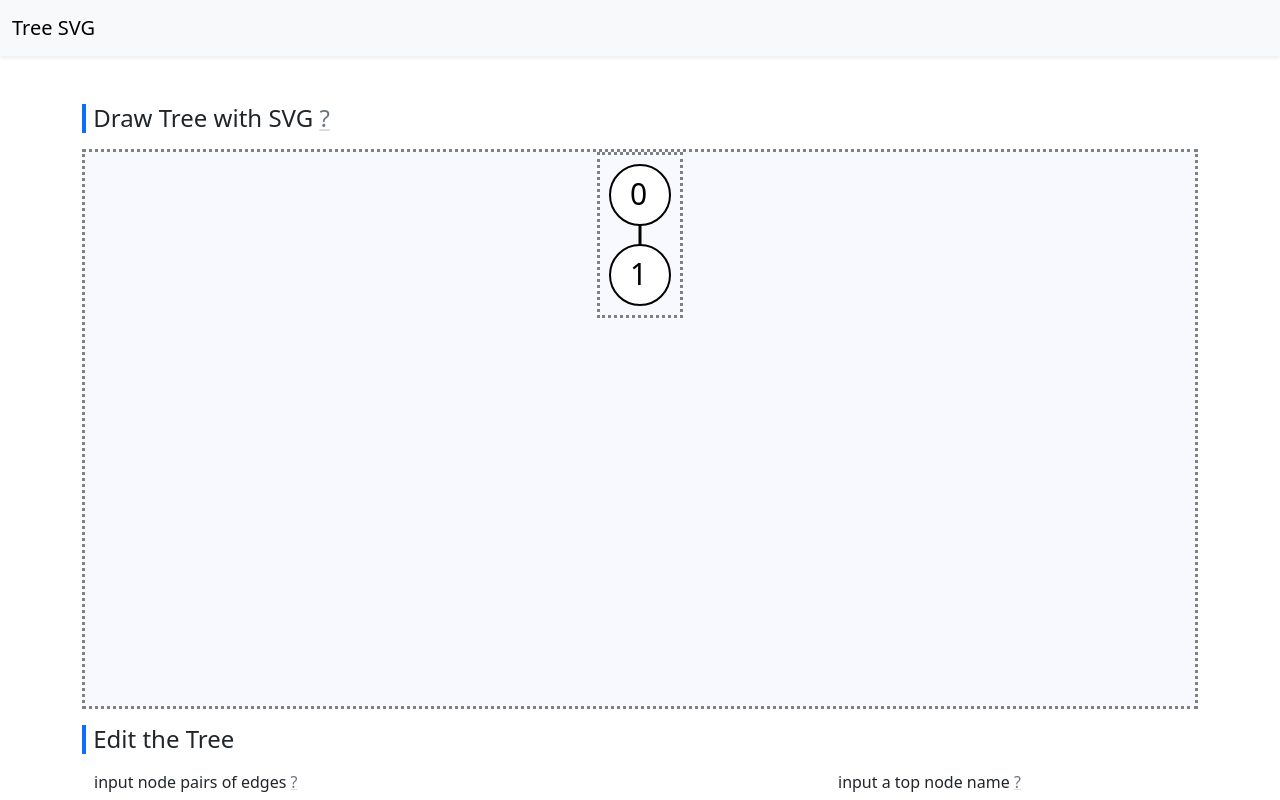
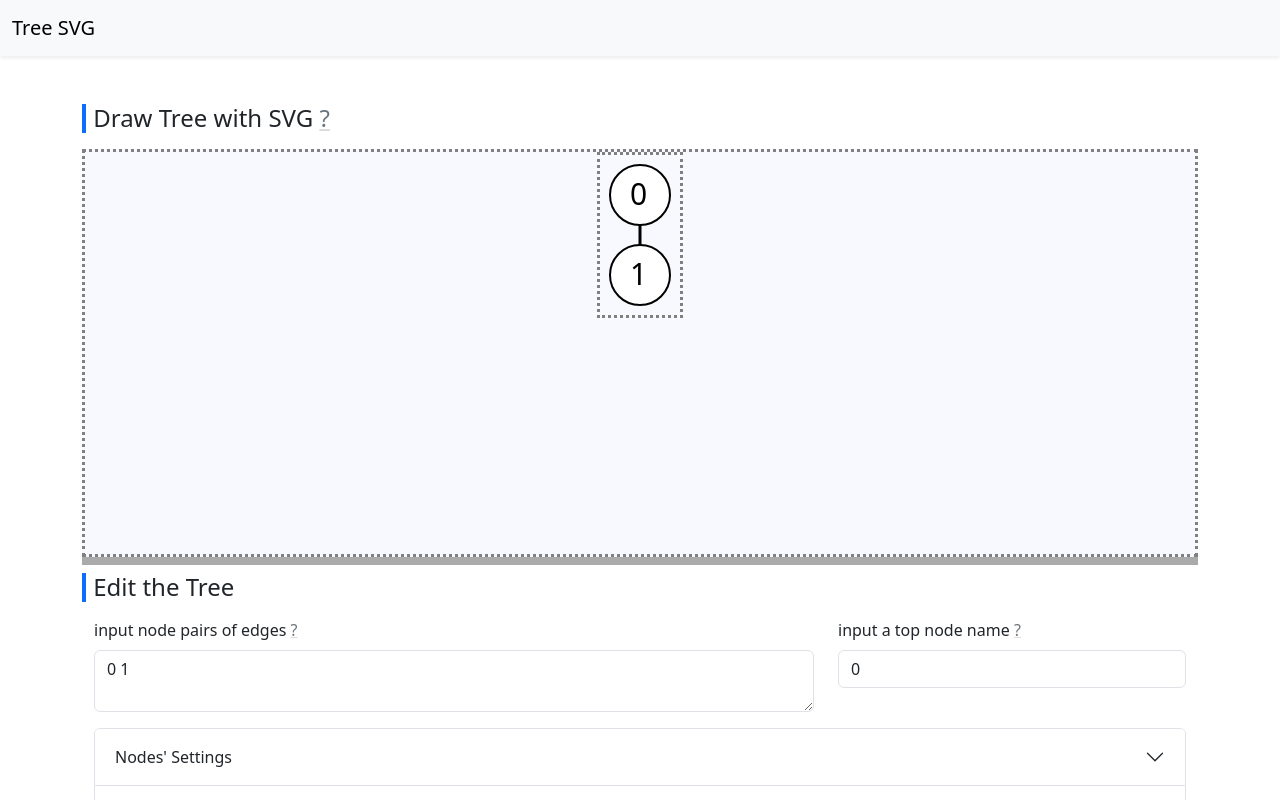
Before and after one commit to halfminami/tree_visualization, a Svelte app: page / in a window 1280 px wide. Shown: the top 800 px of the page. Built offline with nearby package versions, Linux system fonts and the light colour scheme.

Commit message:
resizable svg view

```diff
--- a/src/App.svelte
+++ b/src/App.svelte
@@ -1,5 +1,6 @@
 <script lang="ts">
   import DescLink from './comp/DescLink.svelte';
+  import ResizableHeight from './comp/ResizableHeight.svelte';
   import Controls from './lib/Controls.svelte';
   import Description from './lib/Description.svelte';
   import DrawTree from './lib/DrawTree.svelte';
@@ -7,6 +8,9 @@
 
   const formId = idCntr.get();
   const headingId = idCntr.get();
+
+  let resizeHeight: number | undefined;
+  $: console.log(resizeHeight);
 
   let svgEl: SVGSVGElement;
 </script>
@@ -20,11 +24,18 @@
 <main class="container my-5">
   <section>
     <h1>Draw Tree with SVG <DescLink id={$descSvg} /></h1>
-    <div class="m-auto my-3 svgwrap">
+    <ResizableHeight class="m-auto my-3" bind:height={resizeHeight}>
+      <div
+        class="svgwrap"
+        style="height:{resizeHeight == undefined
+          ? '50svh'
+          : `${resizeHeight}px`};"
+      >
         <output form={formId} class="svg m-auto d-block">
           <DrawTree bind:self={svgEl} labelledBy={headingId} />
         </output>
       </div>
+    </ResizableHeight>
   </section>
   <section>
     <h1>Edit the Tree</h1>
@@ -34,10 +45,12 @@
   </section>
 </main>
 
+<aside>
   <section class="container my-5">
     <h1>Description</h1>
     <Description />
   </section>
+</aside>
 
 <footer class="navbar bg-primary-subtle mt-5">
   <nav>
@@ -59,7 +72,7 @@
   }
   .svgwrap {
     background-color: ghostwhite;
-    height: 70svh;
+    /* height: 100%; */
     width: 100%;
     overflow: auto;
   }
--- /dev/null
+++ b/src/comp/ResizableHeight.svelte
@@ -0,0 +1,57 @@
+<script lang="ts">
+  import { onDestroy } from 'svelte';
+
+  let parentClass: string = '';
+  export { parentClass as class };
+
+  let main: HTMLDivElement | null = null;
+  let bottom: HTMLDivElement | null = null;
+  let isMouseDown = false;
+  export let height: number | undefined = undefined;
+  $: height = main?.clientHeight;
+
+  const listenerMouseUp = () => (isMouseDown = false);
+  const cleanListenerMouseUp = () =>
+    window.removeEventListener('mouseup', listenerMouseUp);
+  $: if (isMouseDown == true) {
+    window.addEventListener('mouseup', listenerMouseUp); // or {once: true}
+  } else {
+    cleanListenerMouseUp();
+  }
+  onDestroy(cleanListenerMouseUp);
+
+  // child element (<slot />) must be resized automatically (height: 100%) or set height (exported) at the same time
+  const listenerMouseMove = (e: MouseEvent) => {
+    height = height
+      ? Math.max(height + e.pageY - (bottom ? bottom.offsetTop : 0), 1)
+      : height;
+  };
+  const cleanListenerMouseMove = () =>
+    window.removeEventListener('mousemove', listenerMouseMove);
+  $: if (isMouseDown == true) {
+    window.addEventListener('mousemove', listenerMouseMove);
+  } else {
+    cleanListenerMouseMove();
+  }
+  onDestroy(cleanListenerMouseMove);
+</script>
+
+<div class="fit {parentClass}" style="height:{height}px;" bind:this={main}>
+  <slot />
+  <div
+    class="bottom"
+    role="button"
+    tabindex="-1"
+    on:mousedown={() => (isMouseDown = true)}
+    bind:this={bottom}
+  ></div>
+</div>
+
+<style>
+  .bottom {
+    height: 0.5em;
+    width: 100%;
+    background-color: #aaa;
+    cursor: ns-resize;
+  }
+</style>
```
Lines whose indentation alone changed are shown as unchanged.
